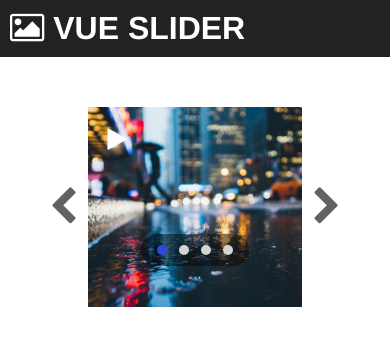
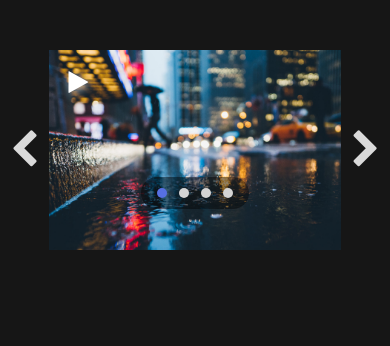
Before and after one commit to SalvatoreB98/vue-slider, a plain HTML site: page index.html in a window 390 px wide. Drawn offline with nearby package versions, Linux system fonts and the light colour scheme.

Commit message:
style update black

```diff
--- a/index.html
+++ b/index.html
@@ -13,9 +13,6 @@
 </head>
 
 <body>
-    <header>
-        <h1 class> <i class="fa fa-picture-o" aria-hidden="true"></i> VUE SLIDER</h1>
-    </header>
     <main id="vueContainer" v-on:keyup.right="changeImgPlus" v-on:keyup.left="changeImgMinus" tabindex=-1>
         <div class="carousel wrap">
             <i @click="changeImgMinus" class="fa fa-chevron-left" aria-hidden="true"></i>
--- a/style.css
+++ b/style.css
@@ -4,26 +4,27 @@
     padding: 0;
     -webkit-tap-highlight-color: transparent;
 }
-
 html{
     font-family: 'Franklin Gothic Medium', 'Arial Narrow', Arial, sans-serif;
+    color: white;
 }
-header{
-    padding: 10px;
-    background-color: #222222;
+body{
+    background-color: #161616;
 }
+
 h1{
     color: white;
 }
+section{
+    padding: 50px;
+}
 .carousel i{
     cursor: pointer;
-    padding: 10px;
+    padding: 50px;
     font-size: 40px;
-    color: #626262;
+    color: #dadada;
 }
 .wrap{
-    max-width: 1800px;
-    width: 80%;
     margin: auto;
 }
 .carousel{
@@ -50,9 +51,9 @@ h1{
 }
 .img-container{
     position: relative;
-    width: 1800px;
-    height: 700px;
-    max-height: calc(100vh - 200px);
+    width: 100%;
+    height: 1800px;
+    max-height: calc(100vh - 100px);
 }
 .img-container img{
     background-color: black;
@@ -69,7 +70,7 @@ h1{
     cursor: pointer;
 }
 .active{
-    background-color: rgb(41, 75, 226);
+    background-color: #5670e2;
 }
 .opacity{
     opacity: 1;
@@ -109,9 +110,21 @@ h1{
     display: inline-block;
 }
 /* RESPONSIVENESS */
+@media screen and (min-width:900px) {
+
+}
+@media screen and (max-width:1200px) {
+    .img-container{
+        height: 500px;
+    }
+}
 @media screen and (max-width:900px) {
     .img-container{
         height: 300px;
+    }
+    .carousel i{
+        padding: 30px;
+
     }
 }
 @media screen and (max-width:700px) {
@@ -126,6 +139,10 @@ h1{
     .dots-container a{
         padding: 1px;
     }
+    .carousel i{
+        padding: 20px;
+
+    }
 }
 @media screen and (max-width:500px) {
     .img-container{
@@ -135,4 +152,9 @@ h1{
         bottom: auto;
         top: 5%;
     }
+    .carousel i{
+        padding: 10px;
+
+    }
 }
+}
```
